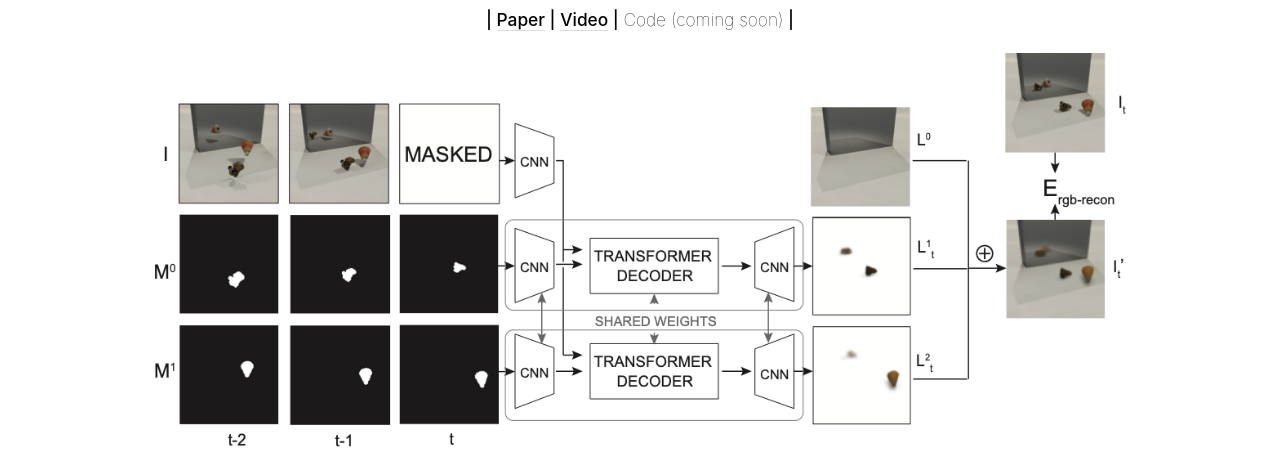
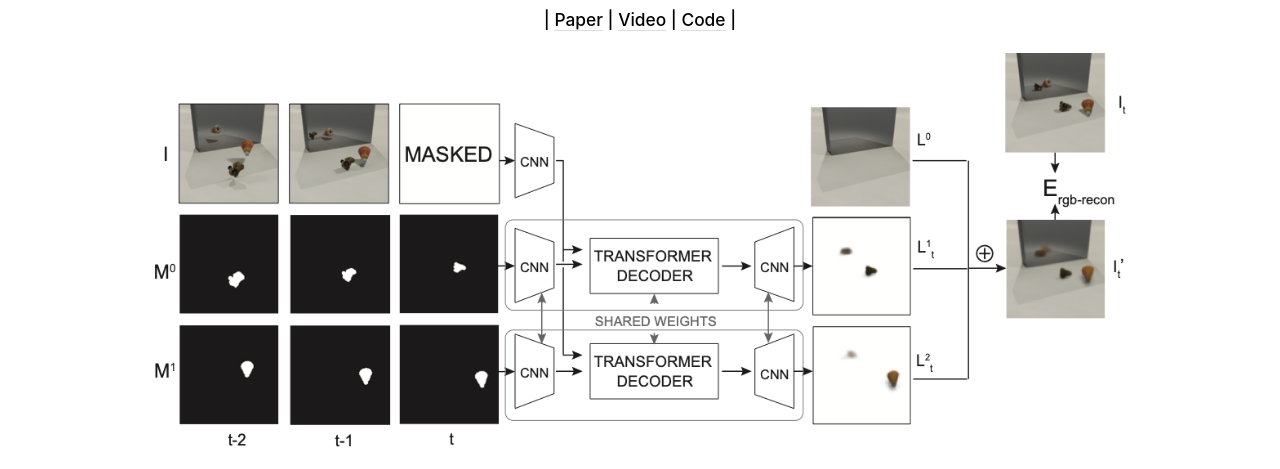
Before and after one commit to omnimatte-sp/omnimatte-sp.github.io, a plain HTML site: page index.html in a window 1280 px wide. Shown: the part 308-777 px from the top of the page. Drawn offline with Linux system fonts and the light colour scheme.

Commit message:
update code link

```diff
--- a/index.html
+++ b/index.html
@@ -51,7 +51,7 @@
     <table width="999" border="0" align="center" class="menu">
       <tbody>
         <tr>
-          <td align="center">| <a target="_blank" href="https://openreview.net/pdf?id=hq-p55-qil9">Paper</a> | <a href="#video">Video</a> | <a style="border-bottom: none; font-weight: 100">Code (coming soon)</a> |</td>
+          <td align="center">| <a target="_blank" href="https://openreview.net/pdf?id=hq-p55-qil9">Paper</a> | <a href="#video">Video</a> | <a href="https://github.com/google/omnimatte-sp">Code</a> |</td>
         </tr>
       </tbody>
     </table>
@@ -149,9 +149,9 @@ We take a self-supervised approach and train a neural network to produce a foreg
           <table border="0">
             <tbody>
               <tr>
-                <td width="80"><a href="https://github.com/erikalu/omnimatte"><img src="./assets/github_logo.png" alt="" height="50"></a></td>
+                <td width="80"><a href="https://github.com/google/omnimatte-sp"><img src="./assets/github_logo.png" alt="" height="50"></a></td>
                 <td align="left">
-                  <p>[<a style="border-bottom: none">code coming soon</a>]</p>
+                  <p>[<a href="https://github.com/google/omnimatte-sp">code</a>]</p>
                 </td>
               </tr>
             </tbody>
```
